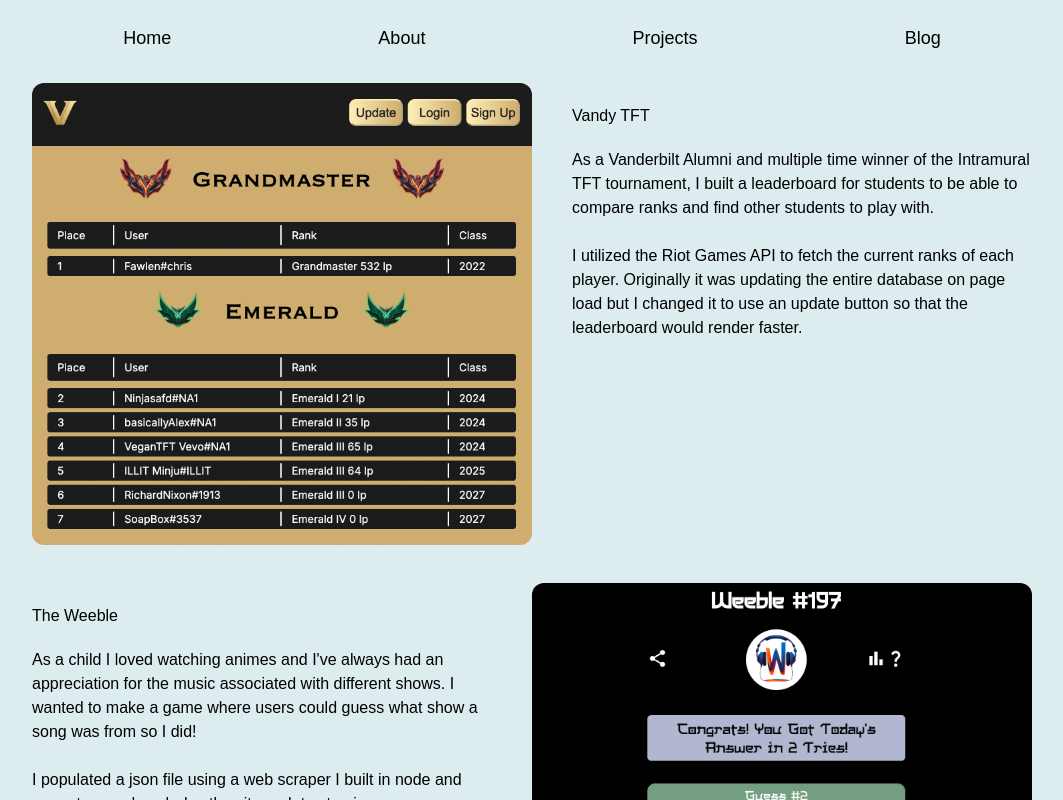
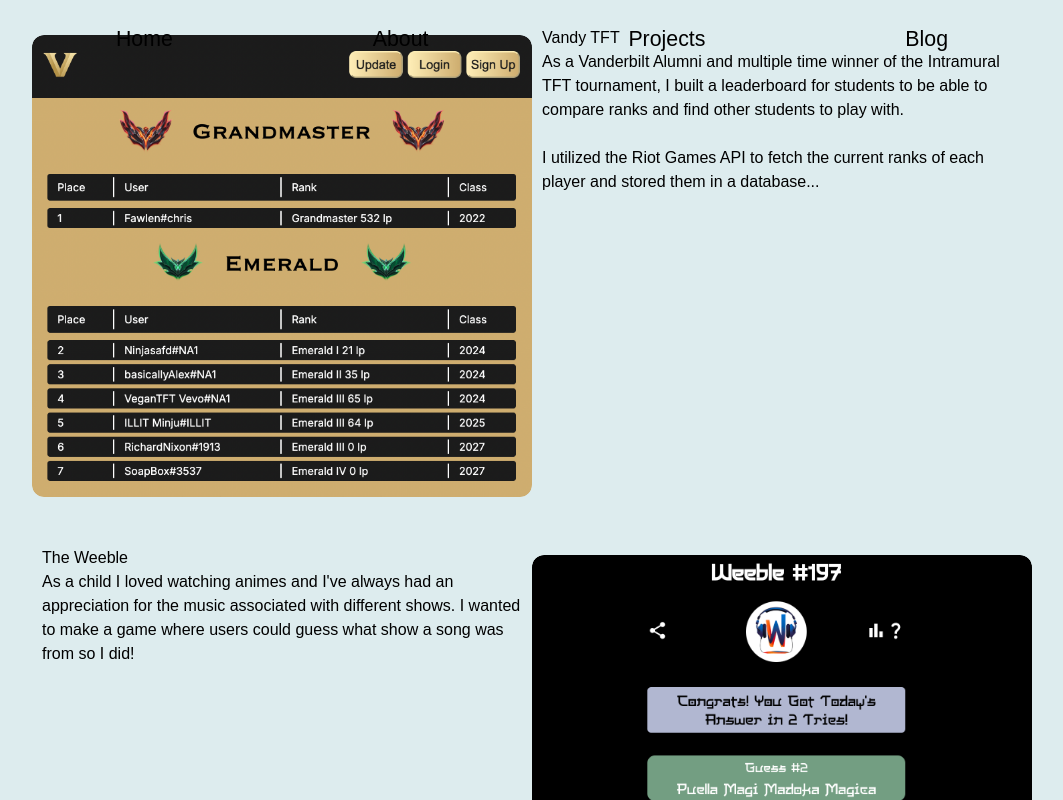
Before and after one commit to c-catanese/christiancatanese, a Next.js app: page /projects in a window 1280 px wide. Shown: the top 800 px of the page, without its empty margins (108-1171 px from the left). Built offline with nearby package versions, Linux system fonts and the light colour scheme.

Commit message:
began converting tailwind to sass

```diff
--- a/app/Components/header.tsx
+++ /dev/null
@@ -1,24 +0,0 @@
-"use client";
-
-import { useRouter } from 'next/navigation';
-
-export default function Header() {
-  const router = useRouter(); // Initialize the router
- //h-fit px-5 border-x-2 border-black border-solid
-  return (
-    <div className="w-full text-black bg-main h-12 flex flex-row justify-evenly p-5 fixed z-10 md:p-6 sm:h-16">
-      <button onClick={() => router.push('/')} className="	transition-all hover:text-gray-700 text-sm md:text-lg ">
-        Home
-      </button>
-      <button onClick={() => router.push('/about')} className=" transition-all hover:text-gray-700 text-sm md:text-lg">
-        About
-      </button>
-      <button onClick={() => router.push('/projects')} className= " transition-all hover:text-gray-700 text-sm md:text-lg">
-        Projects
-      </button>
-      <button onClick={() => router.push('/about')} className="  transition-all hover:text-gray-700 text-sm md:text-lg">
-        Blog
-      </button>
-    </div>
-  );
-}
--- /dev/null
+++ b/app/Components/header/header.module.scss
@@ -0,0 +1,29 @@
+.container {
+  width: 100%;
+  color: black;
+  background-color: var(--main);
+  height: 3rem;
+  display: flex;
+  flex-direction: row;
+  justify-content: space-evenly;
+  padding: 1.25rem;
+  position: fixed;
+  z-index: 10;
+}
+
+@media (min-width: 768px) {
+  .container {
+      padding: 1.5rem;
+  }
+}
+
+@media (min-width: 640px) {
+  .container {
+      height: 4rem;
+  }
+}
+
+.pageLink{
+  font-size: 16pt;
+  color: black;
+}
--- /dev/null
+++ b/app/Components/header/header.tsx
@@ -0,0 +1,26 @@
+"use client";
+
+import { useRouter } from 'next/navigation';
+import styles from "./header.module.scss"
+
+
+export default function Header() {
+  const router = useRouter();
+
+  return (
+    <div className={styles.container}>
+      <button onClick={() => router.push('/')} className={styles.pageLink}>
+        Home
+      </button>
+      <button onClick={() => router.push('/about')} className={styles.pageLink}>
+        About
+      </button>
+      <button onClick={() => router.push('/projects')} className={styles.pageLink}>
+        Projects
+      </button>
+      <button onClick={() => router.push('/about')}className={styles.pageLink}>
+        Blog
+      </button>
+    </div>
+  );
+}
--- a/app/admin/page.tsx
+++ b/app/admin/page.tsx
@@ -1,5 +1,6 @@
-export default function Admin() {
+// import styles from "./page.module.scss"
 
+function Admin() {
   return (
     <div className="bg-black w-screen h-screen">
       <main className="h-full flex flex-col items-center justify-center font-[family-name:var(--font-geist-sans)]">
@@ -21,3 +22,5 @@
     </div>
   );
 }
+
+export default Admin
--- a/app/layout.tsx
+++ b/app/layout.tsx
@@ -1,7 +1,7 @@
 "use client"
 // import { useEffect, useState } from "react";
 // import { usePathname } from "next/navigation";
-import Header from "./Components/header"; // Import your header
+import Header from "./Components/header/header"; // Import your header
 import { Geist, Geist_Mono } from "next/font/google";
 import "./globals.css";
 
--- /dev/null
+++ b/app/projects/page.module.scss
@@ -0,0 +1,51 @@
+.projectsContainer {
+  background-color: var(--color-main);
+  width: 100%;
+  height: calc(100% - 64px);
+  padding-top: 16px;
+}
+
+.projectRow {
+  display: flex;
+  align-items: center;
+  justify-content: center;
+  margin-bottom: 20px;
+}
+
+.imageWrapper {
+  position: relative;
+  width: 500px;
+  height: 461.17px;
+  border-radius: 12px;
+  overflow: hidden;
+}
+
+.image {
+  border-radius: 12px;
+  width: 100%;
+  height: auto;
+}
+
+.overlay {
+  position: absolute;
+  inset: 0;
+  background: rgba(0, 0, 0, 0.7);
+  display: flex;
+  align-items: center;
+  justify-content: center;
+  border-radius: 12px;
+  color: white;
+  font-size: 1.25rem;
+}
+
+.textWrapper {
+  color: black;
+  width: 500px;
+  height: 500px;
+  padding-top: 10px;
+  display: flex;
+  flex-direction: column;
+  justify-content: flex-start;
+  align-items: flex-start;
+  padding-left: 10px;
+}
--- a/app/projects/page.tsx
+++ b/app/projects/page.tsx
@@ -1,77 +1,61 @@
 "use client"
 import Image from "next/image";
 import React, { useState } from "react";
+import styles from "./page.module.scss";
 
 export default function Projects() {
   const [isHoveredVandyTFT, setIsHoveredVandyTFT] = useState(false);
   const [isHoveredWeeble, setIsHoveredWeeble] = useState(false);
 
   const handleMouseHover = (project: string, status: boolean) => {
-    if (project === 'VandyTFT') setIsHoveredVandyTFT(status);
-    if (project === 'Weeble') setIsHoveredWeeble(status);
+    if (project === "VandyTFT") setIsHoveredVandyTFT(status);
+    if (project === "Weeble") setIsHoveredWeeble(status);
   };
 
-
   return (
-    <div className="bg-main w-full h-[calc(100%-64px)] pt-16">
-      <div className="flex items-center justify-center">
+    <div className={styles.projectsContainer}>
+      <div className={styles.projectRow}>
         <div
-          className="relative w-[500px] h-[461.17px]"
-          onMouseEnter={() => handleMouseHover('VandyTFT', true)}
-          onMouseLeave={() => handleMouseHover('VandyTFT', false)}
+          className={styles.imageWrapper}
+          onMouseEnter={() => handleMouseHover("VandyTFT", true)}
+          onMouseLeave={() => handleMouseHover("VandyTFT", false)}
         >
-          <Image
-            className="rounded-xl"
-            width={500}
-            height={500}
-            src="/vandytft.png"
-            alt="project"
-          />
+          <Image className={styles.image} width={500} height={500} src="/vandytft.png" alt="project" />
           {isHoveredVandyTFT && (
-            <div className="absolute inset-0 bg-black bg-opacity-70 flex items-center justify-center rounded-xl">
-              <p className="text-white text-xl">Technologies Used</p>
+            <div className={styles.overlay}>
+              <p>Technologies Used</p>
             </div>
           )}
         </div>
-        <div className="text-black w-[500px] h-[500px] pt-10 flex flex-col justify-start items-start">
-          <h2 className="ml-10">Vandy TFT</h2>
-          <p className="ml-10 mt-5">
-            As a Vanderbilt Alumni and multiple time winner of the Intramural TFT tournament, I built a leaderboard for students to be able to compare ranks and find other students to play with.
-            <br/>
-            <br/>
-            I utilized the Riot Games API to fetch the current ranks of each player. Originally it was updating the entire database on page load but I changed it to use an update button so that the leaderboard would render faster.
+        <div className={styles.textWrapper}>
+          <h2>Vandy TFT</h2>
+          <p>
+            As a Vanderbilt Alumni and multiple time winner of the Intramural TFT tournament, I built a leaderboard for
+            students to be able to compare ranks and find other students to play with.
+            <br />
+            <br />
+            I utilized the Riot Games API to fetch the current ranks of each player and stored them in a database...
           </p>
         </div>
       </div>
 
-      <div className="flex items-center justify-center">
-        <div className="text-black w-[500px] h-[500px] pt-10 flex flex-col justify-start items-start">
-          <h2 className="mr-10">The Weeble</h2>
-          <p className="mr-10 mt-5">
-            As a child I loved watching animes and I&apos;ve always had an appreciation for the music associated with different shows. I wanted to make a game where users could guess what show a song was from so I did!
-            <br/>
-            <br/>
-            I populated a json file using a web scraper I built in node and puppeteer and each day the site updates to give users a new anime to guess.
-            <br/>
-            <br/>
-            Each user&apos;s previous scores are stored in local storaged and visualized on a bar graph built with D3.
+      <div className={styles.projectRow}>
+        <div className={styles.textWrapper}>
+          <h2>The Weeble</h2>
+          <p>
+            As a child I loved watching animes and I&apos;ve always had an appreciation for the music associated with
+            different shows. I wanted to make a game where users could guess what show a song was from so I did!
           </p>
         </div>
         <div
-          className="relative w-[500px] h-[461.17px]"
-          onMouseEnter={() => handleMouseHover('Weeble', true)}
-          onMouseLeave={() => handleMouseHover('Weeble', false)}
+          className={styles.imageWrapper}
+          onMouseEnter={() => handleMouseHover("Weeble", true)}
+          onMouseLeave={() => handleMouseHover("Weeble", false)}
         >
-          <Image
-            className="rounded-xl fit-content"
-            width={500}
-            height={500}
-            src="/weeble.png"
-            alt="project2"
-          />
+          <Image className={styles.image} width={500} height={500} src="/weeble.png" alt="project2" />
           {isHoveredWeeble && (
-            <div className="absolute inset-0 bg-black bg-opacity-70 flex items-center justify-center rounded-xl">
-              <p className="text-white text-xl">Technologies Used</p>
+            <div className={styles.overlay}>
+              <p>Technologies Used</p>
             </div>
           )}
         </div>
```
Also changed, not shown: package.json (+6 -5 lines), app/Components/carousel/carousel.tsx (renamed from app/Components/carousel.tsx), app/Components/carouselElement/carouselElement.tsx (renamed from app/Components/carouselElement.tsx), app/admin/page.module.scss (added), 1 other file (tests, documents, lock files or other folders).
